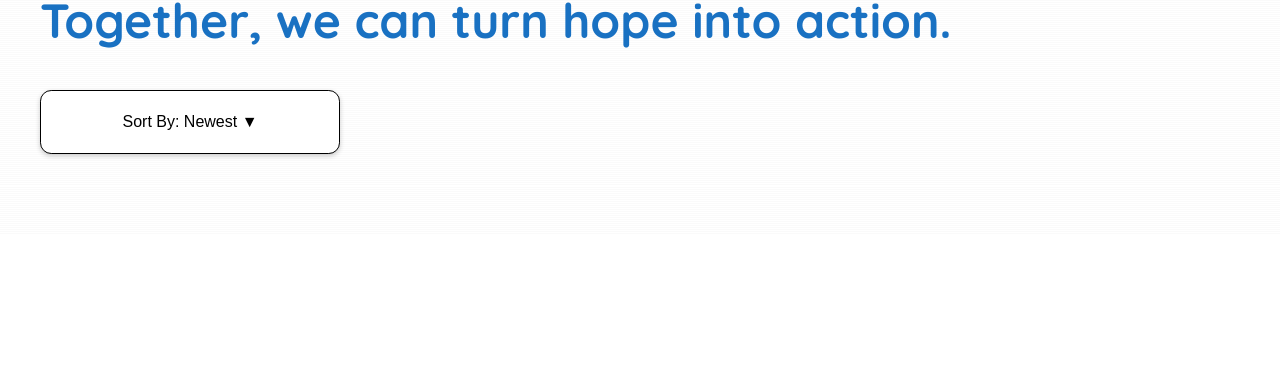
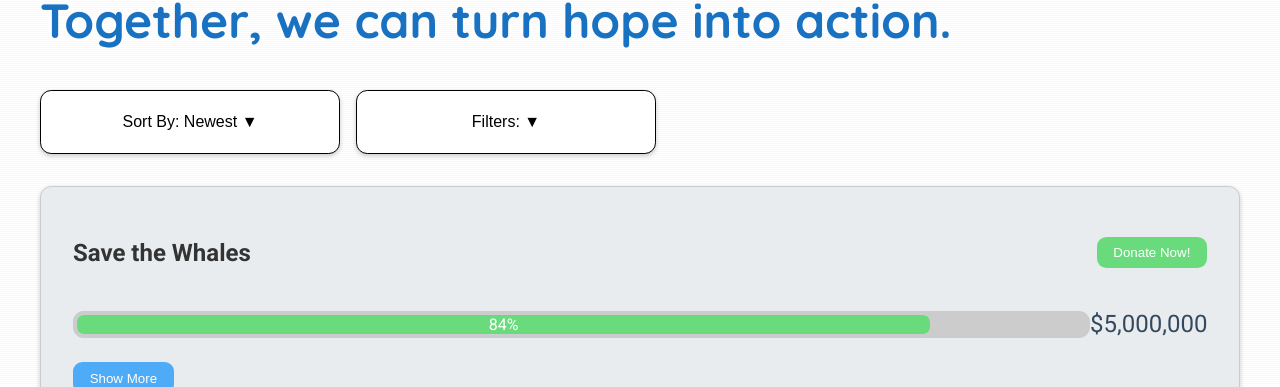
Before and after one commit to wixplosives/fundux, a React (Vite) app: page / in a window 1280 px wide. Shown: the part 565-952 px from the top of the page. Before the commit the page ends 800 px from the top, so only its background shows below. Built offline with nearby package versions, Linux system fonts and the light colour scheme.

Commit message:
chore(router): create board and add components to home

```diff
--- a/src/components/Home/Home.tsx
+++ b/src/components/Home/Home.tsx
@@ -1,6 +1,8 @@
 import HeroSection from '../HeroSection';
 import OptionButtons from '../OptionButtons';
 import SortByButton from '../SortByButton';
+import FiltersButton from '../FiltersButton';
+import DonationCards from '../DonationCards';
 
 function Home() {
    return (
@@ -8,7 +10,9 @@ function Home() {
          <HeroSection />
          <OptionButtons>
             <SortByButton />
+            <FiltersButton />
          </OptionButtons>
+         <DonationCards />
       </>
    );
 }
```
Also changed, not shown: src/_codux/boards/home/home.board.tsx (added, +8 -0 lines).
